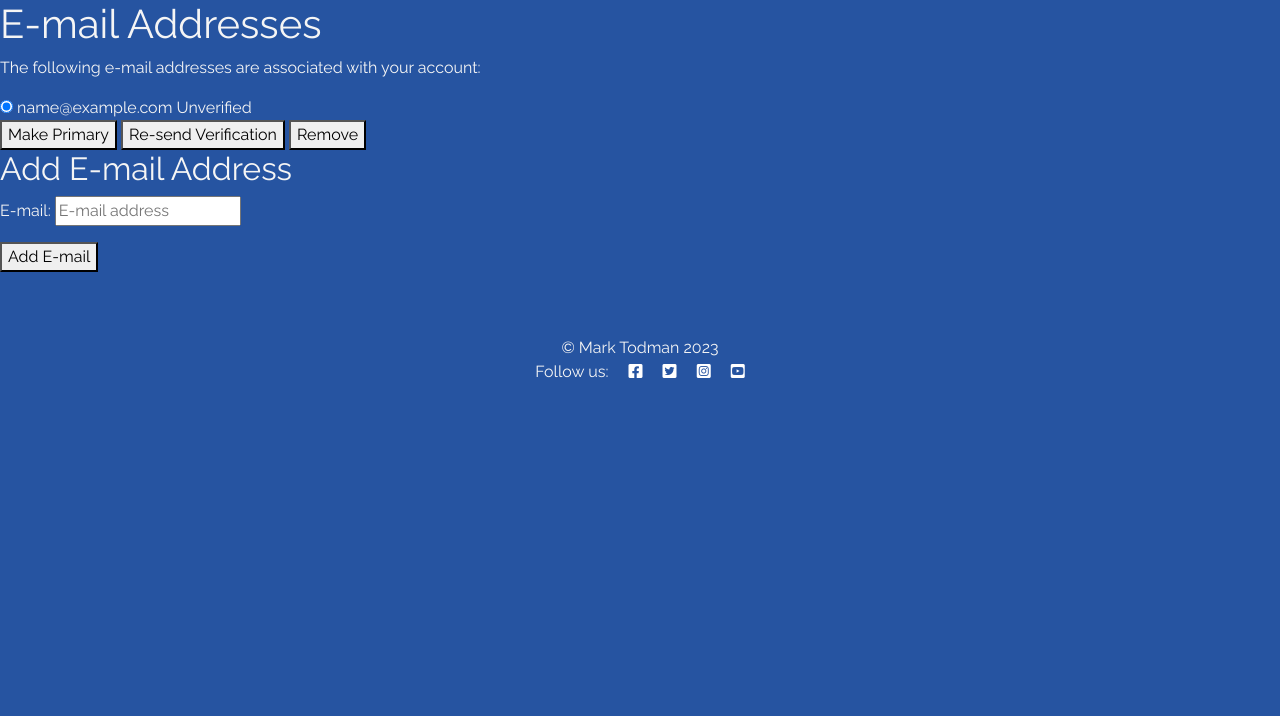
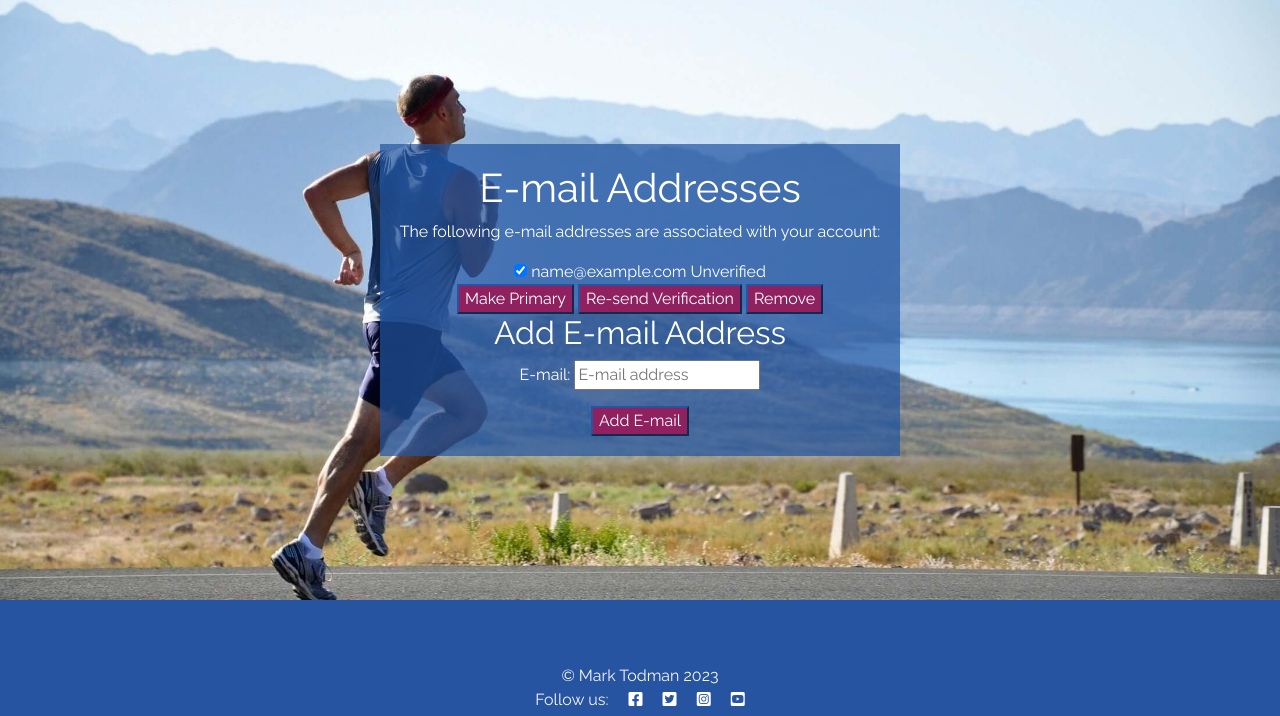
Before and after one commit to marktodman/endurance-republic, a Django app: page /accounts/email/ in a window 1280 px wide. Shown: the part 105-821 px from the top of the page. Before the commit the page ends 483 px from the top, so only its background shows below. Run offline with Django 3.2, Linux system fonts and the light colour scheme; the visitor is signed in with stand-in values (Sample User, id 1); data comes from the database, SQL or seed files in the repository; some web fonts are replaced.

Commit message:
style: Style email.html page

```diff
--- a/static/css/base.css
+++ b/static/css/base.css
@@ -115,6 +115,11 @@ body {
     border-color: #2654A1 !important;
 }
 
+.btn-toggle {
+    background-color: green !important;
+    border-color: green !important;
+}
+
 /* Account forms */
 
 .account-link {
@@ -148,14 +153,14 @@ body {
 
 /* Media Queries */
 
-@media screen and (max-width: 660px ) {
+@media screen and (max-width: 660px) {
 
     #er-logo {
         display: none;
     }
 }
 
-@media screen and (max-width: 400px ) {
+@media screen and (max-width: 400px) {
 
     .er-logo-text {
         font-size: 1.25rem;
--- a/templates/allauth/account/email.html
+++ b/templates/allauth/account/email.html
@@ -5,6 +5,10 @@
 {% block head_title %}{% trans "Account" %}{% endblock %}
 
 {% block content %}
+<div class="p-5 text-center bg-image bg-photo d-flex justify-content-center align-items-center">
+  <div class="home-overlay">
+    <div class="d-flex justify-content-center align-items-center">
+      <div class="text-white">
         <h1>{% trans "E-mail Addresses" %}</h1>
         {% if user.emailaddress_set.all %}
         <p>{% trans 'The following e-mail addresses are associated with your account:' %}</p>
@@ -14,10 +18,12 @@
           <fieldset class="blockLabels">
 
             {% for emailaddress in user.emailaddress_set.all %}
-<div class="ctrlHolder">
+            <div class="ctrlHolder" id="inputPreview">
               <label for="email_radio_{{forloop.counter}}" class="{% if emailaddress.primary %}primary_email{%endif%}">
 
-      <input id="email_radio_{{forloop.counter}}" type="radio" name="email" {% if emailaddress.primary or user.emailaddress_set.count == 1 %}checked="checked"{%endif %} value="{{emailaddress.email}}"/>
+                <input id="email_radio_{{forloop.counter}}" type="checkbox" name="email"
+                  {% if emailaddress.primary or user.emailaddress_set.count == 1 %}checked="checked" {%endif %}
+                  value="{{emailaddress.email}}" />
 
                 {{ emailaddress.email }}
                 {% if emailaddress.verified %}
@@ -31,39 +37,46 @@
             {% endfor %}
 
             <div class="buttonHolder">
-      <button class="secondaryAction" type="submit" name="action_primary" >{% trans 'Make Primary' %}</button>
-      <button class="secondaryAction" type="submit" name="action_send" >{% trans 'Re-send Verification' %}</button>
-      <button class="primaryAction" type="submit" name="action_remove" >{% trans 'Remove' %}</button>
+              <button class="secondaryAction btn-primary" type="submit" name="action_primary">{% trans 'Make Primary' %}</button>
+              <button class="secondaryAction btn-primary" type="submit"
+                name="action_send">{% trans 'Re-send Verification' %}</button>
+              <button class="primaryAction btn-primary" type="submit" name="action_remove">{% trans 'Remove' %}</button>
             </div>
 
           </fieldset>
         </form>
 
         {% else %}
-<p><strong>{% trans 'Warning:'%}</strong> {% trans "You currently do not have any e-mail address set up. You should really add an e-mail address so you can receive notifications, reset your password, etc." %}</p>
+        <p><strong>{% trans 'Warning:'%}</strong>
+          {% trans "You currently do not have any e-mail address set up. You should really add an e-mail address so you can receive notifications, reset your password, etc." %}
+        </p>
 
         {% endif %}
 
 
         <h2>{% trans "Add E-mail Address" %}</h2>
 
-    <form method="post" action="{% url 'account_email' %}" class="add_email">
+        <form method="post form-input" action="{% url 'account_email' %}" class="add_email">
           {% csrf_token %}
           {{ form.as_p }}
-        <button name="action_add" type="submit">{% trans "Add E-mail" %}</button>
+          <button name="action_add" type="submit" class="btn-primary">{% trans "Add E-mail" %}</button>
         </form>
+      </div>
+    </div>
+  </div>
+</div>
+{% endblock %}
 
-{% endblock %}
 
 
 {% block extra_body %}
 <script type="text/javascript">
-(function() {
+  (function () {
     var message = "{% trans 'Do you really want to remove the selected e-mail address?' %}";
     var actions = document.getElementsByName('action_remove');
     if (actions.length) {
-    actions[0].addEventListener("click", function(e) {
-      if (! confirm(message)) {
+      actions[0].addEventListener("click", function (e) {
+        if (!confirm(message)) {
           e.preventDefault();
         }
       });
--- a/templates/allauth/account/email_confirm.html
+++ b/templates/allauth/account/email_confirm.html
@@ -4,7 +4,6 @@
 {% load account %}
 
 {% block head_title %}{% trans "Confirm E-mail Address" %}{% endblock %}
-
 
 {% block content %}
 <h1>{% trans "Confirm E-mail Address" %}</h1>
--- a/templates/allauth/account/login.html
+++ b/templates/allauth/account/login.html
@@ -19,7 +19,7 @@
                   {% if redirect_field_value %}
                   <input type="hidden" name="{{ redirect_field_name }}" value="{{ redirect_field_value }}" />
                   {% endif %}
-                  <button class="btn btn-dark" type="submit">{% trans "Sign In" %}</button>
+                  <button class="btn btn-primary" type="submit">{% trans "Sign In" %}</button>
                 </form>
           </div>
       </div>
```
Lines whose indentation alone changed are shown as unchanged.
